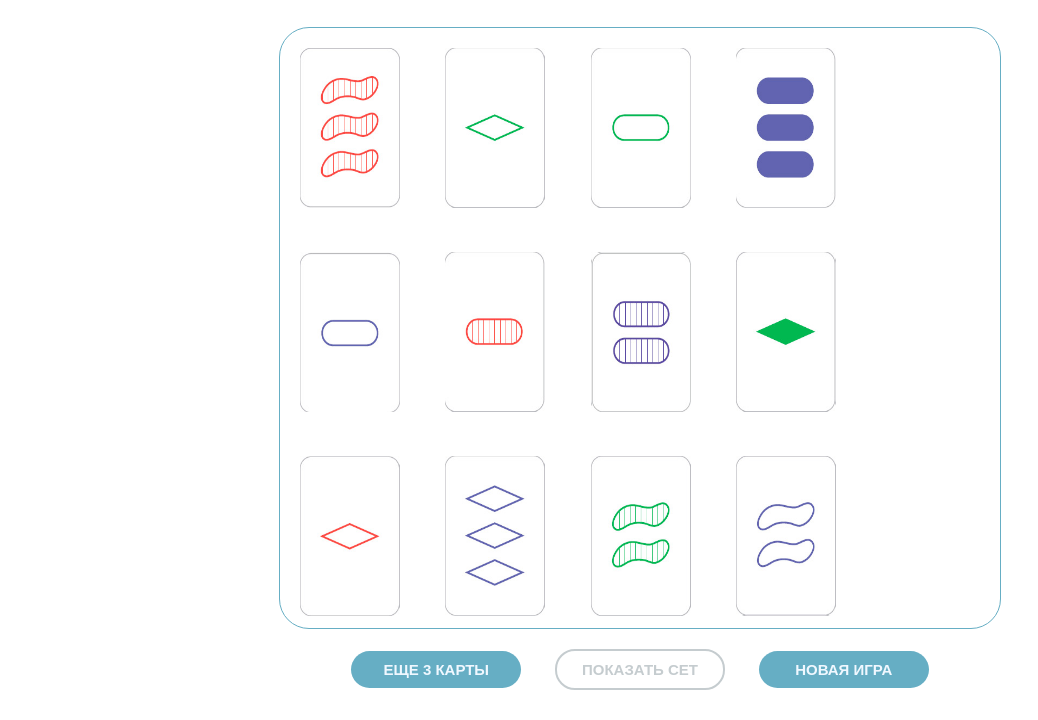
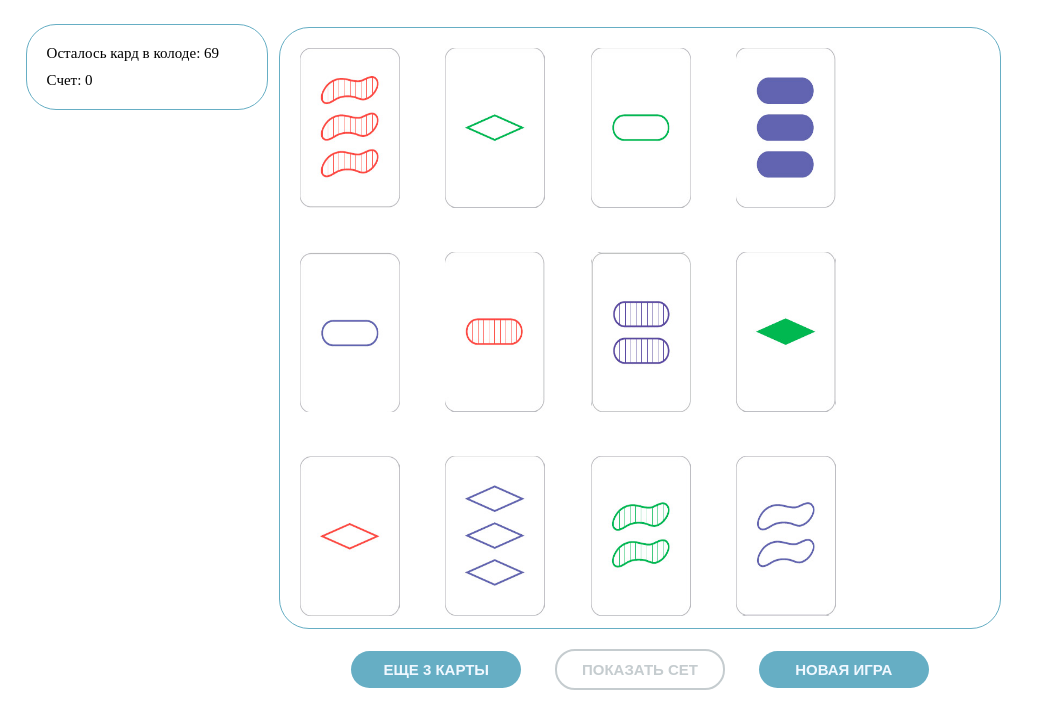
Before and after one commit to OlgaShishkanova/set-game, a website: page index.html in a window 1280 px wide. Shown: the part 80-800 px from the top of the page, without its empty margins (0-1038 px from the left). Drawn offline with nearby package versions, Linux system fonts and the light colour scheme.

Commit message:
счетчик карт и очков

```diff
--- a/index.html
+++ b/index.html
@@ -15,6 +15,11 @@
     </div>
 </div>
 
+<div class="info">
+    <p>Осталось кард в колоде: <span class="card-left">69</span></p>
+    <p>Счет: <span class="score">0</span></p>
+</div>
+
 <div class="modals modal-true"><p>Верно! Сет убран!</p></div>
 <div class="modals modal-false"><p>Это НЕ сет!</p></div>
 
@@ -24,16 +29,6 @@
     <input type="button" class="buttons-new-game" value="Новая игра">
 </div>
 
-<!--<div class="card" style="margin: 20px;">-->
-    <!--<a href="#"><img src="images/1-green-diamond-empty.jpg" alt="" style="width: 100px; height: 160px;"></a>-->
-<!--</div>-->
-
-<!--<div class="card-item" style="width: 100px; height: 160px; margin: 20px; border: 1px solid #c5cccf; border-radius: 20px; background-color: #ffffff; display: flex;  justify-content: center; align-items: center; flex-direction: column;-->
-<!--">-->
-    <!--<div class="card-inside" style="background-color: green; width: 30px; height: 30px; transform: rotate(-45deg) skew(20deg, 20deg);">-->
-    <!--</div>-->
-<!--</div>-->
-
 <script src="node_modules/jquery/dist/jquery.min.js"></script>
 <script src="js/script.js"></script>
 
--- a/js/script.js
+++ b/js/script.js
@@ -8,6 +8,7 @@ var numbers = [1,2,3];
 var forms = ['diamond', 'oval', 'worm'];
 var colors = ['red', 'green', 'violet'];
 var paints = ['empty', 'painted', 'strip'];
+var score = 0;
 
 //$(function () {
 
@@ -42,6 +43,7 @@ var paints = ['empty', 'painted', 'strip'];
         for(var a=0;a<3;a++) {
             cardSelect(".main-add-3");
         }
+        $('.card-left').html(packArr.length);
     });
 
 
@@ -90,6 +92,8 @@ function cardSelect(selector) {
     deckArr.push(card);
     packArr.splice(rand,1);
 }
+
+
 function getFocus(elem) {
     if($(elem).hasClass('card-hover')){
         $(elem).removeClass('card-hover');
@@ -111,8 +115,8 @@ function getFocus(elem) {
             var paintedMatch = (setArr[0].painted === setArr[1].painted && setArr[1].painted === setArr[2].painted) || (setArr[0].painted !== setArr[1].painted && setArr[1].painted !== setArr[2].painted && setArr[0].painted !== setArr[2].painted);
 
 
-            //if(true){
-            if((formMatch == true) && (colorMatch == true) && (numberMatch == true) && (paintedMatch == true) ) {
+            if(true){
+            //if((formMatch == true) && (colorMatch == true) && (numberMatch == true) && (paintedMatch == true) ) {
                 $('.modal-true').show();
                 $('.modal-false').hide();
 
@@ -121,6 +125,8 @@ function getFocus(elem) {
                 setArr.forEach(function(x) {
                     deleteFromArr(x,deckArr,1);
                 });
+
+                $('.score').html(++score);
 
 
                 if($('.main-add-3').filter(':parent')) {
@@ -133,15 +139,15 @@ function getFocus(elem) {
                     }
                 }
 
-
             } else {
                 $('.modal-false').show();
                 $('.modal-true').hide();
             }
 
+            elements.removeClass('card-hover');
+            setArr.splice(0, 3);
 
-            elements.removeClass('card-hover');
-            setArr.splice(0, 3)
+            $('.card-left').html(packArr.length);
         }
     }
 
--- a/style.sass
+++ b/style.sass
@@ -37,6 +37,7 @@ body
   min-height: 100%
   box-sizing: border-box
   background-color: #ffffff
+  position: relative
 
 a, a:visited
     text-decoration: none
@@ -195,3 +196,16 @@ img
 .modal-true
   background-color: #DFF2BF
   display: none
+
+.info
+  position: absolute
+  top: 10%
+  left: 2%
+  width: 200px
+  padding: 20px
+  border: 1px solid #66aec4
+  border-radius: 30px
+  & p
+    margin-bottom: 10px
+    &:last-child
+      margin-bottom: 0
```
Also changed, not shown: style.css.
